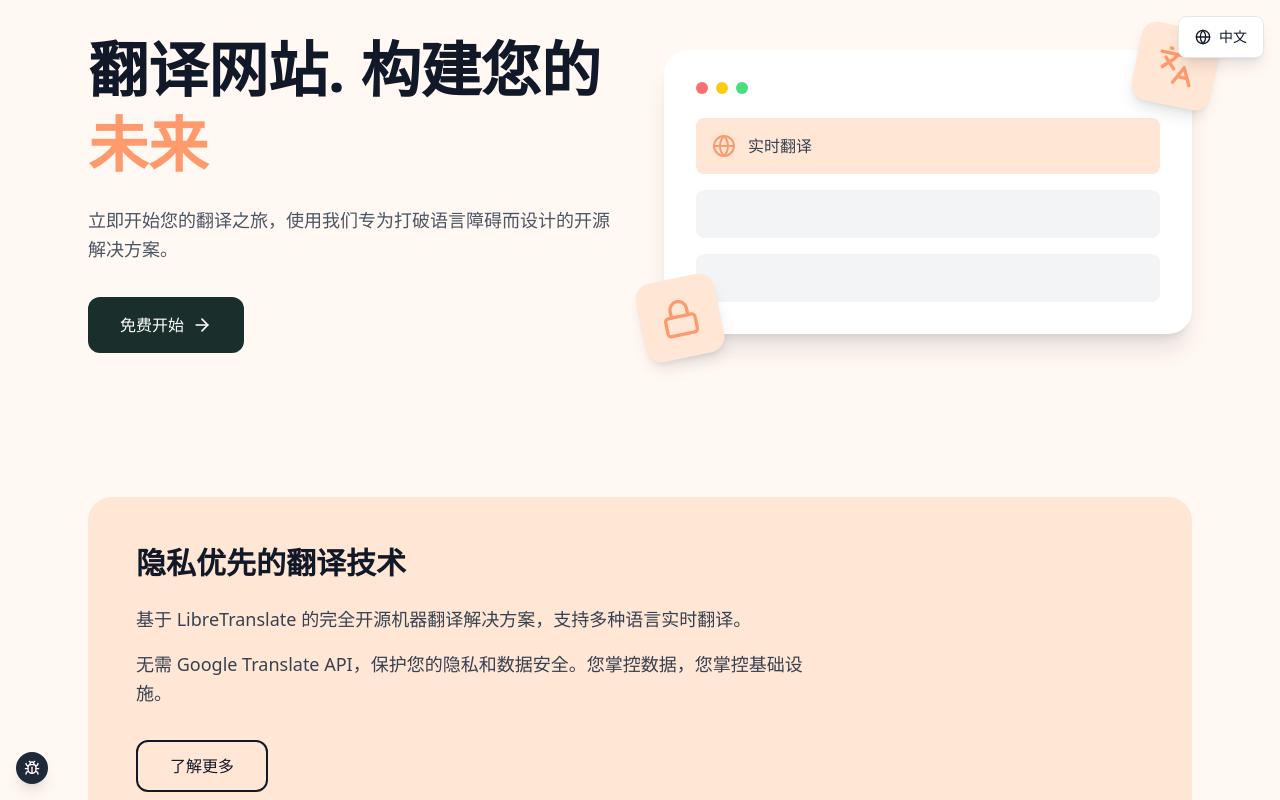
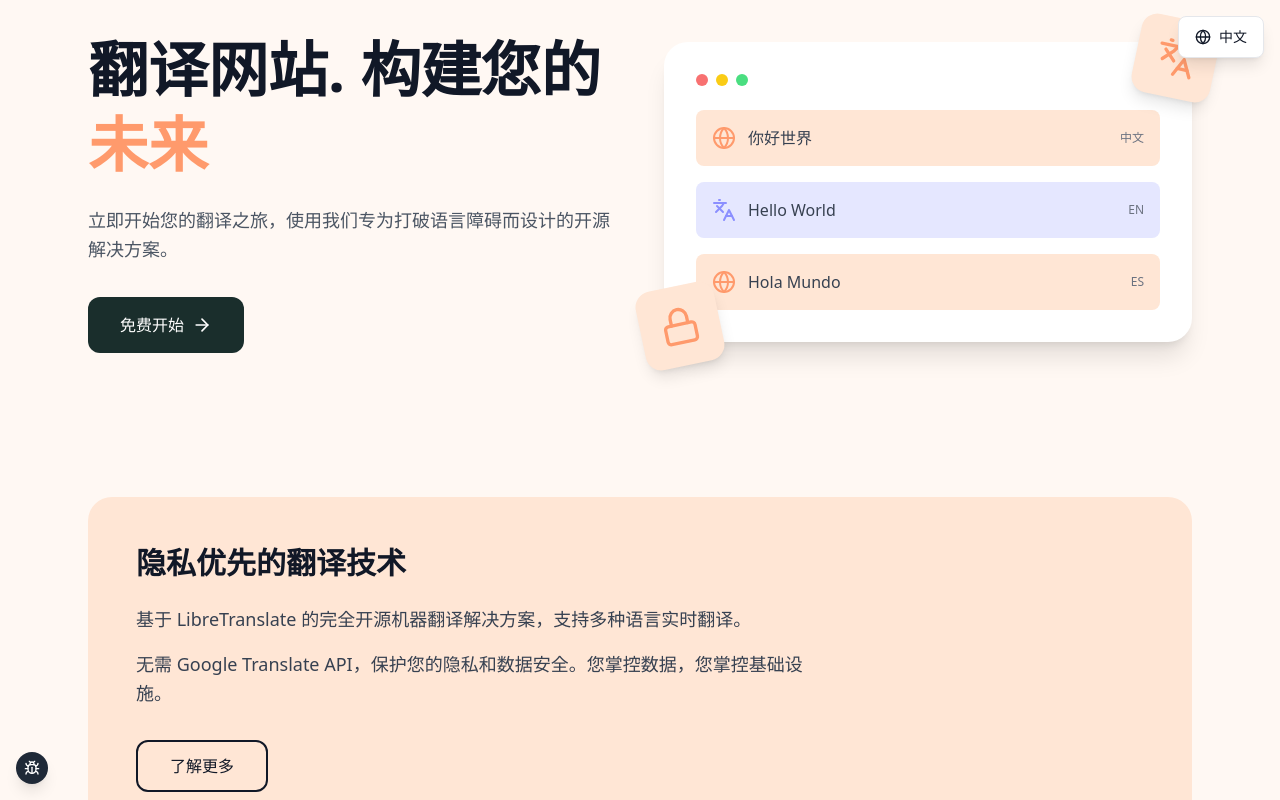
Before and after one commit to aceman23/OpenTranslateAI-OpenSourceWebsiteTranslator, a React (Vite) app: page / in a window 1280 px wide. Shown: the top 800 px of the page. Built offline with nearby package versions, Linux system fonts and the light colour scheme.

Commit message:
Updated DemoContentEnglish.tsx

```diff
--- a/src/components/DemoContent.tsx
+++ b/src/components/DemoContent.tsx
@@ -28,12 +28,27 @@ export function DemoContent() {
                   <div className="w-3 h-3 rounded-full bg-green-400"></div>
                 </div>
                 <div className="space-y-4">
-                  <div className="bg-[#FFE6D5] rounded-lg p-4 flex items-center gap-3">
-                    <Globe className="w-6 h-6 text-[#FF9A6C]" />
-                    <span className="text-gray-700 font-medium">实时翻译</span>
+                  <div className="bg-[#FFE6D5] rounded-lg p-4 flex items-center justify-between">
+                    <div className="flex items-center gap-3">
+                      <Globe className="w-6 h-6 text-[#FF9A6C]" />
+                      <span className="text-gray-700 font-medium">你好世界</span>
+                    </div>
+                    <span className="text-xs text-gray-500">中文</span>
                   </div>
-                  <div className="bg-gray-100 rounded-lg p-4 h-12"></div>
-                  <div className="bg-gray-100 rounded-lg p-4 h-12"></div>
+                  <div className="bg-[#E5E7FF] rounded-lg p-4 flex items-center justify-between">
+                    <div className="flex items-center gap-3">
+                      <Languages className="w-6 h-6 text-[#8B8FFF]" />
+                      <span className="text-gray-700 font-medium">Hello World</span>
+                    </div>
+                    <span className="text-xs text-gray-500">EN</span>
+                  </div>
+                  <div className="bg-[#FFE6D5] rounded-lg p-4 flex items-center justify-between">
+                    <div className="flex items-center gap-3">
+                      <Globe className="w-6 h-6 text-[#FF9A6C]" />
+                      <span className="text-gray-700 font-medium">Hola Mundo</span>
+                    </div>
+                    <span className="text-xs text-gray-500">ES</span>
+                  </div>
                 </div>
               </div>
               <div className="absolute -top-6 -right-6 w-20 h-20 bg-[#FFE6D5] rounded-2xl flex items-center justify-center shadow-lg rotate-12">
--- a/src/components/DemoContentEnglish.tsx
+++ b/src/components/DemoContentEnglish.tsx
@@ -28,12 +28,27 @@ export function DemoContentEnglish() {
                   <div className="w-3 h-3 rounded-full bg-green-400"></div>
                 </div>
                 <div className="space-y-4">
-                  <div className="bg-[#FFE6D5] rounded-lg p-4 flex items-center gap-3">
-                    <Globe className="w-6 h-6 text-[#FF9A6C]" />
-                    <span className="text-gray-700 font-medium">Real-time Translation</span>
+                  <div className="bg-[#FFE6D5] rounded-lg p-4 flex items-center justify-between">
+                    <div className="flex items-center gap-3">
+                      <Globe className="w-6 h-6 text-[#FF9A6C]" />
+                      <span className="text-gray-700 font-medium">Hello World</span>
+                    </div>
+                    <span className="text-xs text-gray-500">EN</span>
                   </div>
-                  <div className="bg-gray-100 rounded-lg p-4 h-12"></div>
-                  <div className="bg-gray-100 rounded-lg p-4 h-12"></div>
+                  <div className="bg-[#E5E7FF] rounded-lg p-4 flex items-center justify-between">
+                    <div className="flex items-center gap-3">
+                      <Languages className="w-6 h-6 text-[#8B8FFF]" />
+                      <span className="text-gray-700 font-medium">你好世界</span>
+                    </div>
+                    <span className="text-xs text-gray-500">中文</span>
+                  </div>
+                  <div className="bg-[#FFE6D5] rounded-lg p-4 flex items-center justify-between">
+                    <div className="flex items-center gap-3">
+                      <Globe className="w-6 h-6 text-[#FF9A6C]" />
+                      <span className="text-gray-700 font-medium">Hola Mundo</span>
+                    </div>
+                    <span className="text-xs text-gray-500">ES</span>
+                  </div>
                 </div>
               </div>
               <div className="absolute -top-6 -right-6 w-20 h-20 bg-[#FFE6D5] rounded-2xl flex items-center justify-center shadow-lg rotate-12">
--- a/src/components/TranslationWidget.tsx
+++ b/src/components/TranslationWidget.tsx
@@ -160,7 +160,7 @@ export function TranslationWidget({
 
         {/* Language Dropdown */}
         {isOpen && !isTranslating && (
-          <div className="absolute top-full mt-2 w-56 bg-white rounded-lg shadow-xl border border-gray-200 py-2 max-h-96 overflow-y-auto">
+          <div className="absolute top-full mt-2 w-56 bg-white rounded-lg shadow-xl border border-gray-200 py-2 max-h-96 overflow-y-auto z-[100]">
             <div className="px-3 py-2 border-b border-gray-100">
               <p className="text-xs font-semibold text-gray-500 uppercase tracking-wider">
                 Select Language
```
